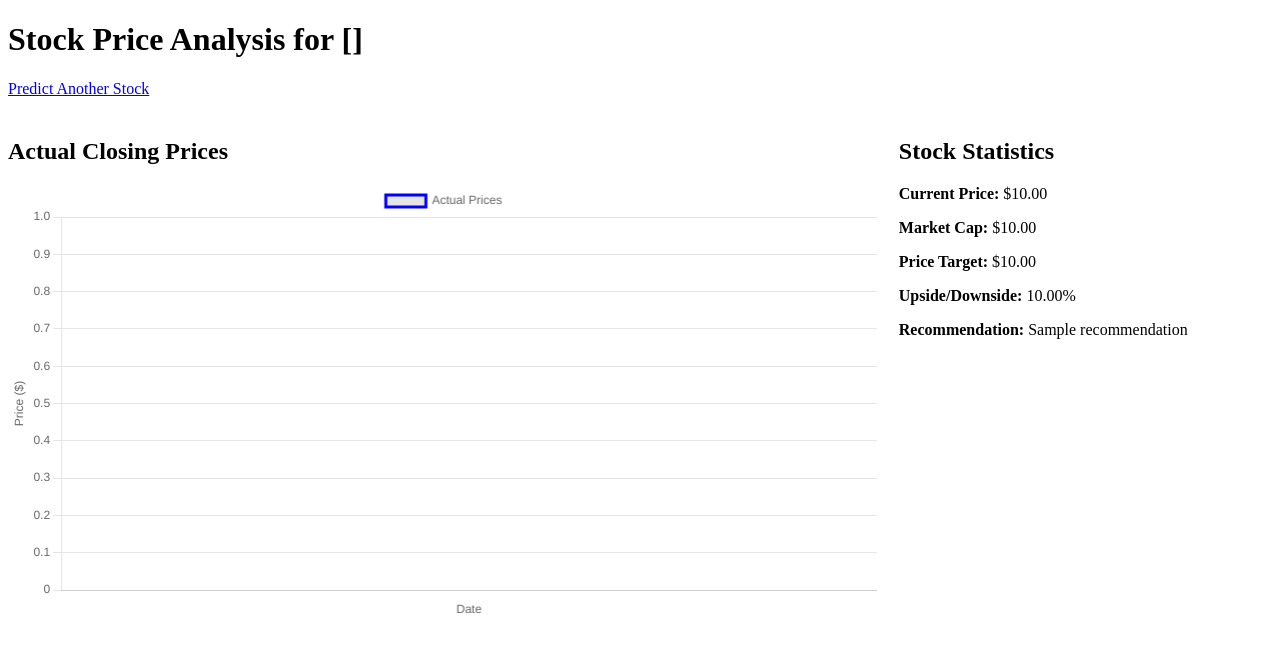
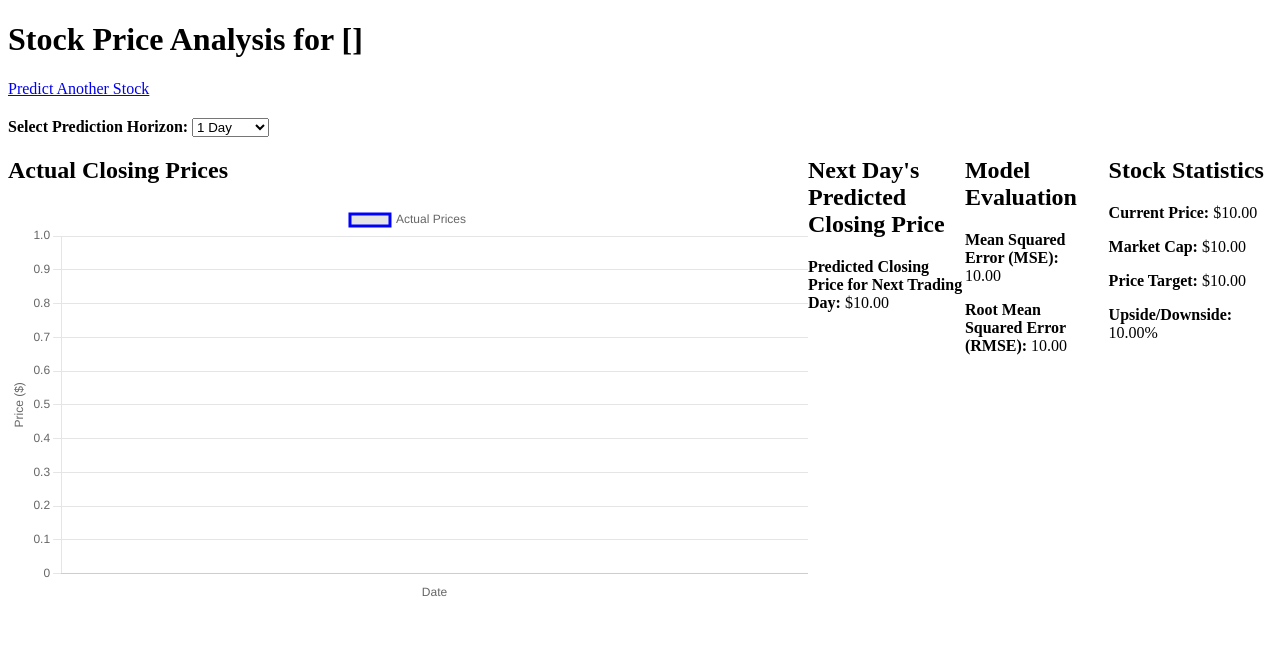
Before and after one commit to andeliuliu/Final-Project, a Django app: template final_proj/templates/final_proj/results.html in a window 1280 px wide. Shown: the top 652 px of the page. Run offline with Django 5.2, Linux system fonts and the light colour scheme; the template is opened without the code that fills it: most values are stand-ins (such as "Sample title", 1, 10 or a date in 2020); some libraries are stand-ins or nearby versions.

Commit message:
added ability to change horizon so that users can predict not just for one day, but up to 6 months.

```diff
--- a/final_proj/templates/final_proj/results.html
+++ b/final_proj/templates/final_proj/results.html
@@ -12,12 +12,39 @@
     <div style="margin-bottom: 20px;">
         <a href="{% url 'home' %}" class="back-button">Predict Another Stock</a>
     </div>
+    <div>
+        <label for="horizon-select"><strong>Select Prediction Horizon:</strong></label>
+        <select id="horizon-select" onchange="updatePrediction()">
+            <option value="1" {% if horizon == 1 %}selected{% endif %}>1 Day</option>
+            <option value="5" {% if horizon == 5 %}selected{% endif %}>1 Week</option>
+            <option value="20" {% if horizon == 20 %}selected{% endif %}>1 Month</option>
+            <option value="60" {% if horizon == 60 %}selected{% endif %}>3 Months</option>
+            <option value="120" {% if horizon == 120 %}selected{% endif %}>6 Months</option>
+        </select>
+    </div>
 
+    <script type="text/javascript">
+        function updatePrediction() {
+            // Get selected horizon
+            var horizon = document.getElementById("horizon-select").value;
+            // Redirect to predict view with selected horizon
+            window.location.href = "{% url 'predict' %}?symbol={{ symbol }}&horizon=" + horizon;
+        }
+    </script>
     <!-- Statistics and Chart Section -->
     <div style="display: flex;">
         <div style="width: 70%;">
             <h2>Actual Closing Prices</h2>
             <canvas id="priceChart" width="800" height="400"></canvas>
+        </div>
+        <div>
+            <h2>Next Day's Predicted Closing Price</h2>
+            <p><strong>Predicted Closing Price for Next Trading Day:</strong> ${{ next_day_prediction|floatformat:2 }}</p>
+        </div>
+        <div>
+            <h2>Model Evaluation</h2>
+            <p><strong>Mean Squared Error (MSE):</strong> {{ mse|floatformat:2 }}</p>
+            <p><strong>Root Mean Squared Error (RMSE):</strong> {{ rmse|floatformat:2 }}</p>
         </div>
         <div style="width: 30%; padding-left: 20px;">
             <h2>Stock Statistics</h2>
@@ -25,7 +52,7 @@
             <p><strong>Market Cap:</strong> ${{ market_cap|floatformat:2 }}</p>
             <p><strong>Price Target:</strong> ${{ price_target|floatformat:2 }}</p>
             <p><strong>Upside/Downside:</strong> {{ upside_downside|floatformat:2 }}%</p>
-            <p><strong>Recommendation:</strong> {{ recommendation }}</p>
+            <!-- <p><strong>Recommendation:</strong> {{ recommendation }}</p> -->
         </div>
     </div>
 
--- a/final_proj/utils.py
+++ b/final_proj/utils.py
@@ -63,7 +63,8 @@ def engineer_features(data):
 
 # utils.py
 
-def prepare_data_for_model(data, horizon=1):
+def prepare_data_for_model(data, horizon):
+    print("horizon: ", horizon)
     # Define features for the model
     X = data[['Open', 'High', 'Low', 'Close', 'Volume', 'MA_10', 'MA_50', 'RSI', 'Bollinger_High', 'Bollinger_Low']]
 
```
Also changed, not shown: final_proj/services.py (+10 -7 lines), final_proj/views.py (+31 -27 lines).
